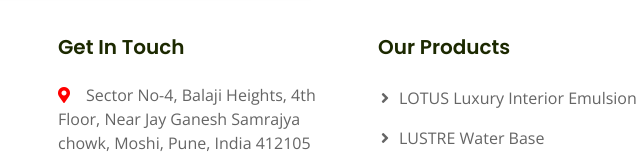
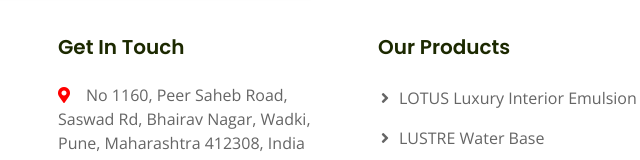
Before and after one commit to 5R3Y45/GALAXY, a plain HTML site: page about.html in a window 1280 px wide. Shown: the part 1496-1656 px from the top of the page, 286-926 px from the left. Drawn offline with nearby package versions, Linux system fonts and the light colour scheme.

Commit message:
Update about.html

```diff
--- a/about.html
+++ b/about.html
@@ -241,7 +241,7 @@
             <!-- Contact Information -->
             <div class="col-md-6 col-lg-3 wow fadeIn" data-wow-delay="0.3s">
                 <h5 class="mb-4">Get In Touch</h5>
-                <p><i class="fa fa-map-marker-alt me-3" style="color: red;"></i>Sector No-4, Balaji Heights, 4th Floor, Near Jay Ganesh Samrajya chowk, Moshi, Pune, India 412105</p>
+                <p><i class="fa fa-map-marker-alt me-3" style="color: red;"></i>No 1160, Peer Saheb Road, Saswad Rd, Bhairav Nagar, Wadki, Pune, Maharashtra 412308, India</p>
                 <p><i class="fa fa-phone-alt me-3" style="color: red;"></i>+91 9527702536</p>
                 <p><i class="fa fa-envelope me-3" style="color: red;"></i>accounts@galaxypaint.in</p>
                 <div class="d-flex justify-content-center justify-content-lg-start pt-2">
```
